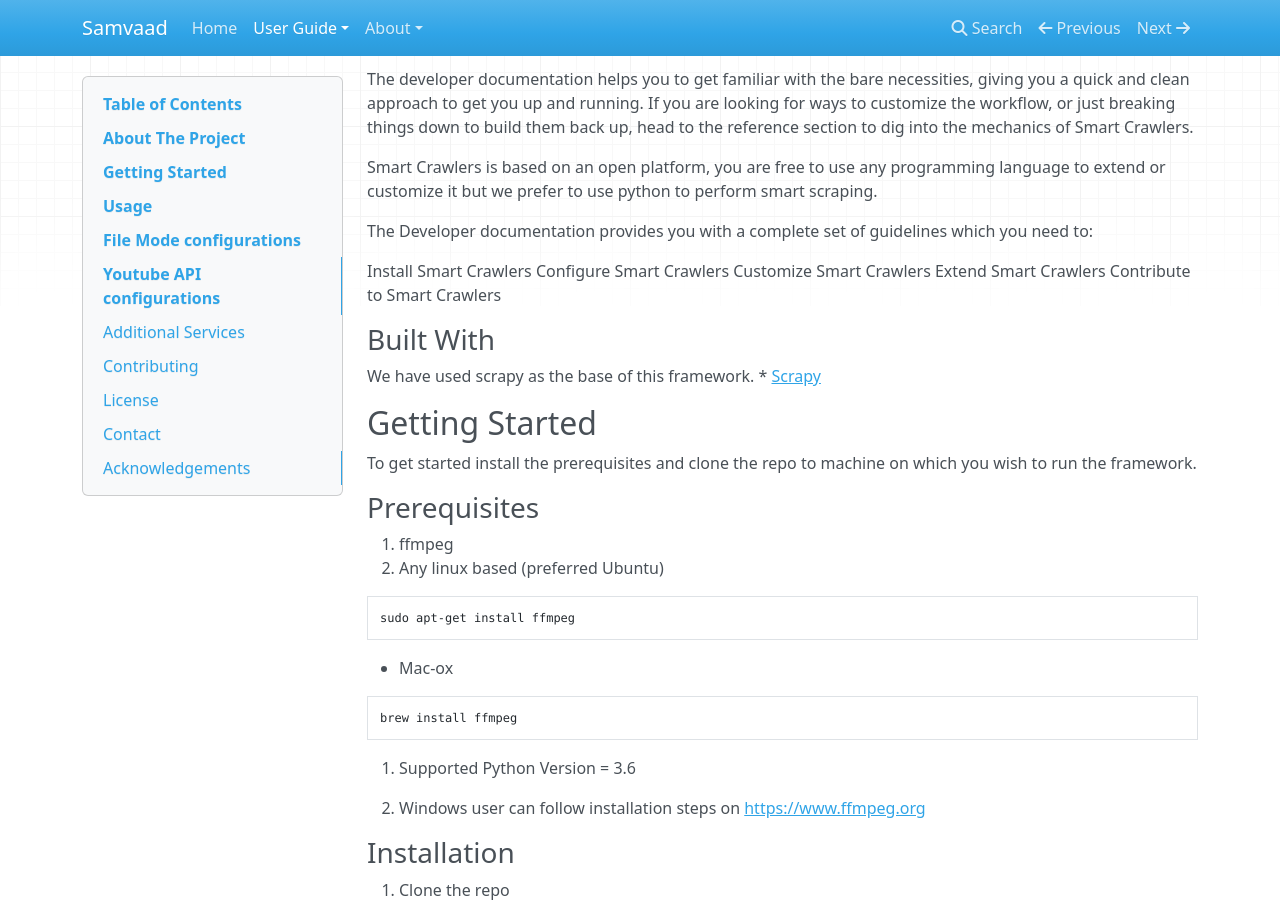
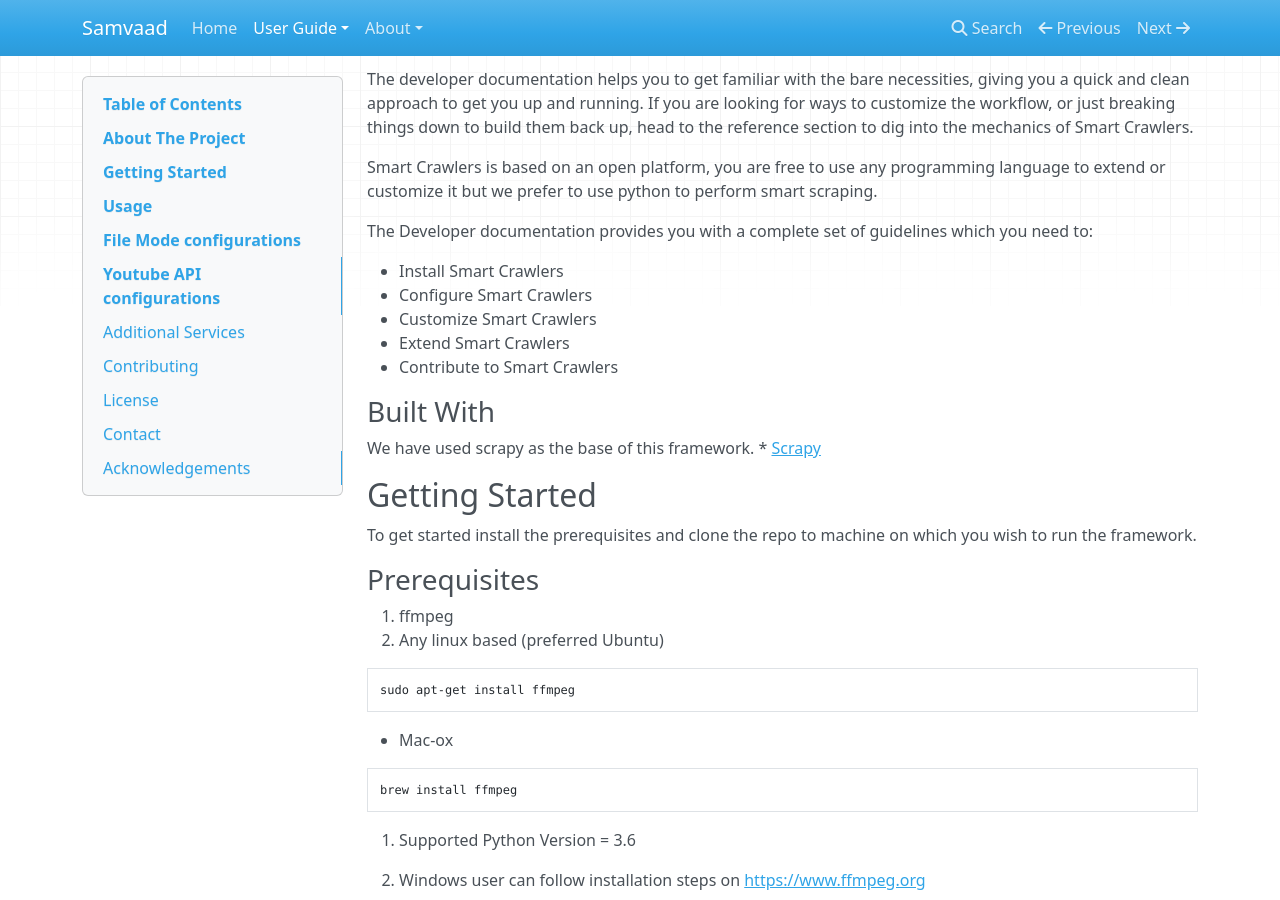
Before and after one commit to Open-Speech-EkStep/open-speech-ekstep.github.io, an MkDocs documentation site: the page built from docs/smart_crawlers.md, in a window 1280 px wide and 900 px high, scrolled down 758 px. Built offline with MkDocs 1.6.1, drawn with Linux system fonts in a browser that asks for light colours; nearby versions of some CDN libraries.

```diff
--- a/docs/smart_crawlers.md
+++ b/docs/smart_crawlers.md
@@ -35,11 +35,11 @@ Smart Crawlers is based on an open platform, you are free to use any programming
 
 The Developer documentation provides you with a complete set of guidelines which you need to:
 
-Install Smart Crawlers
-Configure Smart Crawlers
-Customize Smart Crawlers
-Extend Smart Crawlers
-Contribute to Smart Crawlers
+* Install Smart Crawlers
+* Configure Smart Crawlers
+* Customize Smart Crawlers
+* Extend Smart Crawlers
+* Contribute to Smart Crawlers
 
 
 
```
